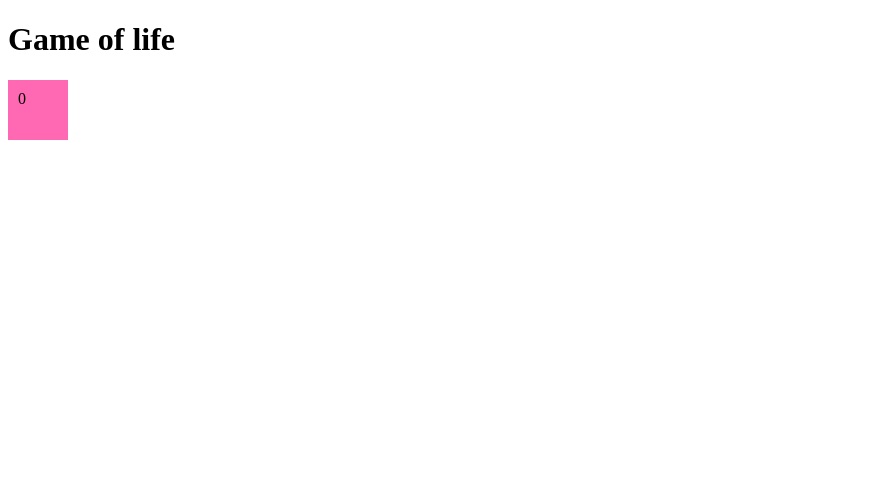
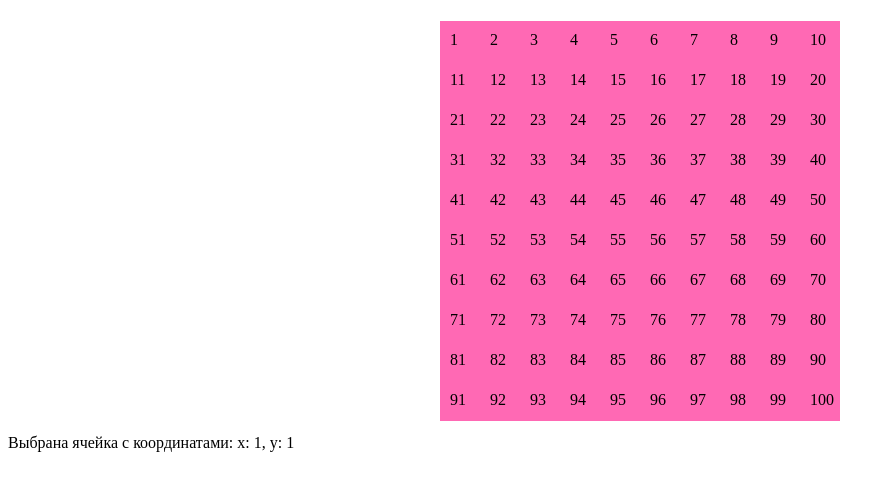
Before and after one commit to Reustick/game-of-life, a React app: page / in a window 1280 px wide. Shown: the top 490 px of the page, without its empty margins (0-895 px from the left). Built offline with nearby package versions, Linux system fonts and the light colour scheme.

Commit message:
отобразит игровое поле

```diff
--- a/src/App.tsx
+++ b/src/App.tsx
@@ -1,22 +1,23 @@
-import { Cell } from 'components/Cell'
-import React from 'react'
+import React, { useState } from 'react'
+import { Grid } from 'components/Grid'
 
 export const App = () => {
+  const [selectCell, setSelectCell] = useState({ x: 0, y: 0 })
+  const rows = 10
+  const columns = 10
+
+  const cl = (x: number, y: number): void => {
+    console.log('x: ' + x + ', y: ' + y)
+    setSelectCell({ x, y })
+  }
+
   return (
     <div>
-      <h1>Game of life</h1>
-      <Cell
-        alive={false}
-        aliveColor={''}
-        deadColor={''}
-        onClick={function (x: number, y: number): void {
-          throw new Error('Function not implemented.')
-        }}
-        x={0}
-        y={0}
-        cellId={''}
-        np={0}
-      ></Cell>
+      <Grid x={rows} y={columns} onClick={cl} />
+      <div>
+        Выбрана ячейка с координатами:{' '}
+        {`x: ${selectCell.x + 1}, y: ${selectCell.y + 1}`}
+      </div>
     </div>
   )
 }
--- a/src/components/Cell.tsx
+++ b/src/components/Cell.tsx
@@ -6,8 +6,8 @@ export interface CellProps {
   y: number
   cellId: string
   np: number
-  alive: boolean
   aliveColor: string
+  oldColor: string
   deadColor: string
   onClick: (x: number, y: number) => void
 }
@@ -15,11 +15,17 @@ export interface CellProps {
 const CellItem = styled.div`
   background-color: hotpink;
   padding: 10px 20px 20px 10px;
-  width: 30px;
-  height: 30px;
+  width: 10px;
+  height: 10px;
 `
 
-export const Cell: FC<CellProps> = ({ x, y, cellId, np, onClick }) => {
+export const Cell: FC<CellProps> = ({
+  x,
+  y,
+  cellId,
+  np,
+  onClick,
+}: CellProps) => {
   return (
     <CellItem
       data-testid={cellId}
--- a/src/components/Grid.tsx
+++ b/src/components/Grid.tsx
@@ -8,9 +8,8 @@ export interface GridProps {
   onClick: (x: number, y: number) => void
 }
 
-export const Grid: FC<GridProps> = ({ x, y, onClick }) => {
+export const Grid: FC<GridProps> = ({ x, y, onClick }: GridProps) => {
   const matrix: Array<ReactElement> = []
-  const width: number = y * 32
   let k: number = 1
 
   for (let i = 0; i < x; i++) {
@@ -24,24 +23,21 @@ export const Grid: FC<GridProps> = ({ x, y, onClick }) => {
           key={cellId}
           onClick={() => onClick(i, j)}
           np={k}
-          alive={false}
           aliveColor={''}
           deadColor={''}
+          oldColor={''}
         />
       )
       k++
     }
   }
-  return (
-    <div>
-      <div>Компонент Field</div>
-      <div style={{ width: width, lineHeight: 0.5 }}>{matrix}</div>
-    </div>
-  )
+  return <Wrapper>{matrix}</Wrapper>
 }
 
-// const GridItem = styled.div`
-//   display: grid;
-//   width: max-content;
-//   padding: 1vw;
-// `
+const Wrapper = styled.div`
+  display: grid;
+  grid-template-columns: repeat(10, auto);
+  width: max-content;
+  padding: 1vw;
+  margin: 0 auto;
+`
```
Also changed, not shown: 1 other file (tests, documents, lock files or other folders).
